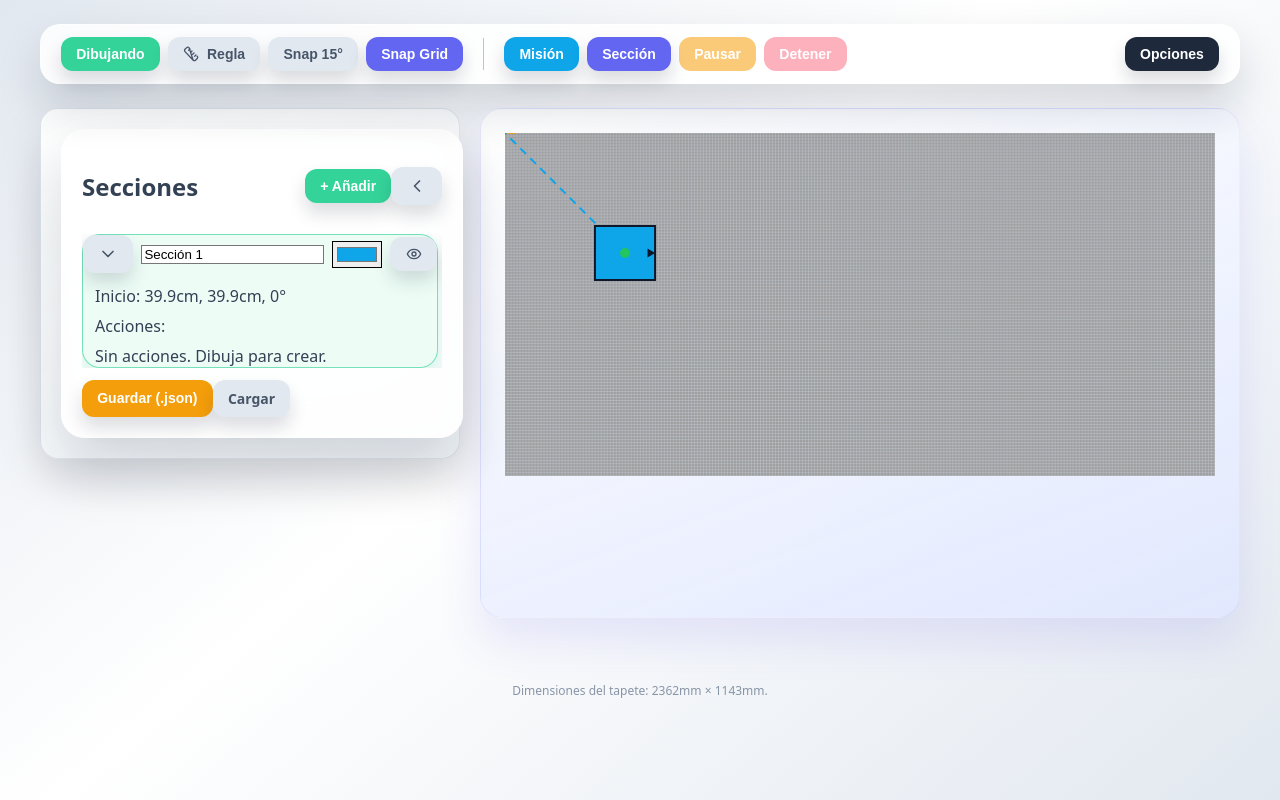
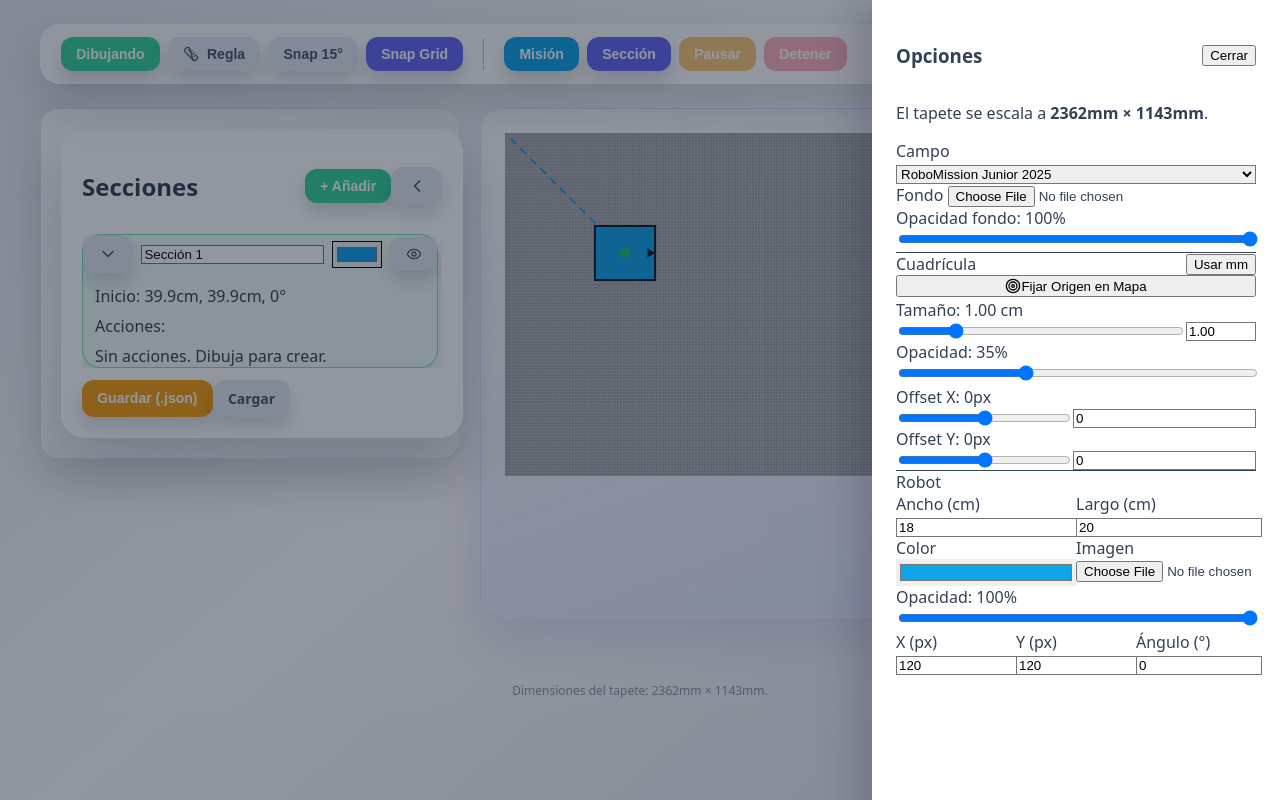
Before and after one commit to xhuderlanz/WRO_APP, a React (Vite) app in the folder build_app/: page / in a window 1280 px wide. Both pictures are taken after a click on the button "Opciones". Built offline with nearby package versions, Linux system fonts and the light colour scheme.

Commit message:
Fix options drawer visibility and styling

```diff
--- a/build_app/src/index.css
+++ b/build_app/src/index.css
@@ -260,3 +260,48 @@ body {
   margin-top: 1.5rem;
   margin-bottom: 2.5rem;
 }
+
+/* Drawer flotante de opciones */
+.options-overlay {
+  position: fixed;
+  inset: 0;
+  z-index: 80;
+  pointer-events: none;
+}
+
+.options-overlay__backdrop {
+  position: absolute;
+  inset: 0;
+  background: rgba(15, 23, 42, 0.45);
+  opacity: 0;
+  transition: opacity 0.28s ease;
+}
+
+.options-drawer {
+  position: absolute;
+  top: 0;
+  right: 0;
+  height: 100%;
+  width: min(100%, 360px);
+  background: #ffffff;
+  box-shadow: -18px 0 35px rgba(15, 23, 42, 0.18);
+  transform: translateX(100%);
+  transition: transform 0.28s ease;
+  overflow-y: auto;
+  padding: 1.5rem;
+  display: flex;
+  flex-direction: column;
+  gap: 1rem;
+}
+
+.options-overlay--visible {
+  pointer-events: auto;
+}
+
+.options-overlay--visible .options-overlay__backdrop {
+  opacity: 1;
+}
+
+.options-overlay--visible .options-drawer {
+  transform: translateX(0);
+}
--- a/build_app/src/wroplayback_planner_fix_snap_15.jsx
+++ b/build_app/src/wroplayback_planner_fix_snap_15.jsx
@@ -46,6 +46,24 @@ const OptionsPanel = ({ showOptions, setShowOptions, fieldKey, setFieldKey, bgOp
     const sliderStep = isMM ? 1 : 0.1;
     const numberStep = isMM ? 0.1 : 0.01;
 
+    useEffect(() => {
+        if (!showOptions) return undefined;
+        const previousOverflow = document.body.style.overflow;
+        const handleKeyDown = (event) => {
+            if (event.key === 'Escape') {
+                setShowOptions(false);
+            }
+        };
+
+        document.body.style.overflow = 'hidden';
+        window.addEventListener('keydown', handleKeyDown);
+
+        return () => {
+            document.body.style.overflow = previousOverflow;
+            window.removeEventListener('keydown', handleKeyDown);
+        };
+    }, [showOptions, setShowOptions]);
+
     const handleSizeChange = (valueStr) => {
         const value = parseFloat(valueStr) || 0;
         const cmValue = isMM ? value / 10 : value;
@@ -55,18 +73,17 @@ const OptionsPanel = ({ showOptions, setShowOptions, fieldKey, setFieldKey, bgOp
     const displayCellSize = isMM ? (grid.cellSize * 10).toFixed(1) : grid.cellSize.toFixed(2);
 
     return (
-        <div className={`fixed inset-0 z-50 ${showOptions ? '' : 'pointer-events-none'}`}>
+        <div className={`options-overlay ${showOptions ? 'options-overlay--visible' : ''}`} aria-hidden={!showOptions}>
             <div
-                className={`absolute inset-0 bg-black/40 transition-opacity ${showOptions ? 'opacity-100' : 'opacity-0'}`}
-                onMouseDown={() => setShowOptions(false)}
-                onTouchStart={() => setShowOptions(false)}
+                className="options-overlay__backdrop"
+                onClick={() => setShowOptions(false)}
+                role="presentation"
             />
             <div
-                className={`absolute right-0 top-0 h-full w-full max-w-sm bg-white shadow-2xl p-4 overflow-y-auto transition-transform ${showOptions ? 'translate-x-0' : 'translate-x-full'}`}
+                className="options-drawer"
                 role="dialog"
                 aria-modal="true"
-                onMouseDown={(e) => e.stopPropagation()}
-                onTouchStart={(e) => e.stopPropagation()}
+                onClick={(e) => e.stopPropagation()}
             >
                 <div className="flex items-center justify-between mb-2"><h3 className="text-lg font-semibold">Opciones</h3><button className="px-2 py-1 rounded bg-slate-100" onClick={() => setShowOptions(false)}>Cerrar</button></div>
                 <div className="text-sm text-slate-600 mb-2">El tapete se escala a <b>2362mm × 1143mm</b>.</div>
```
